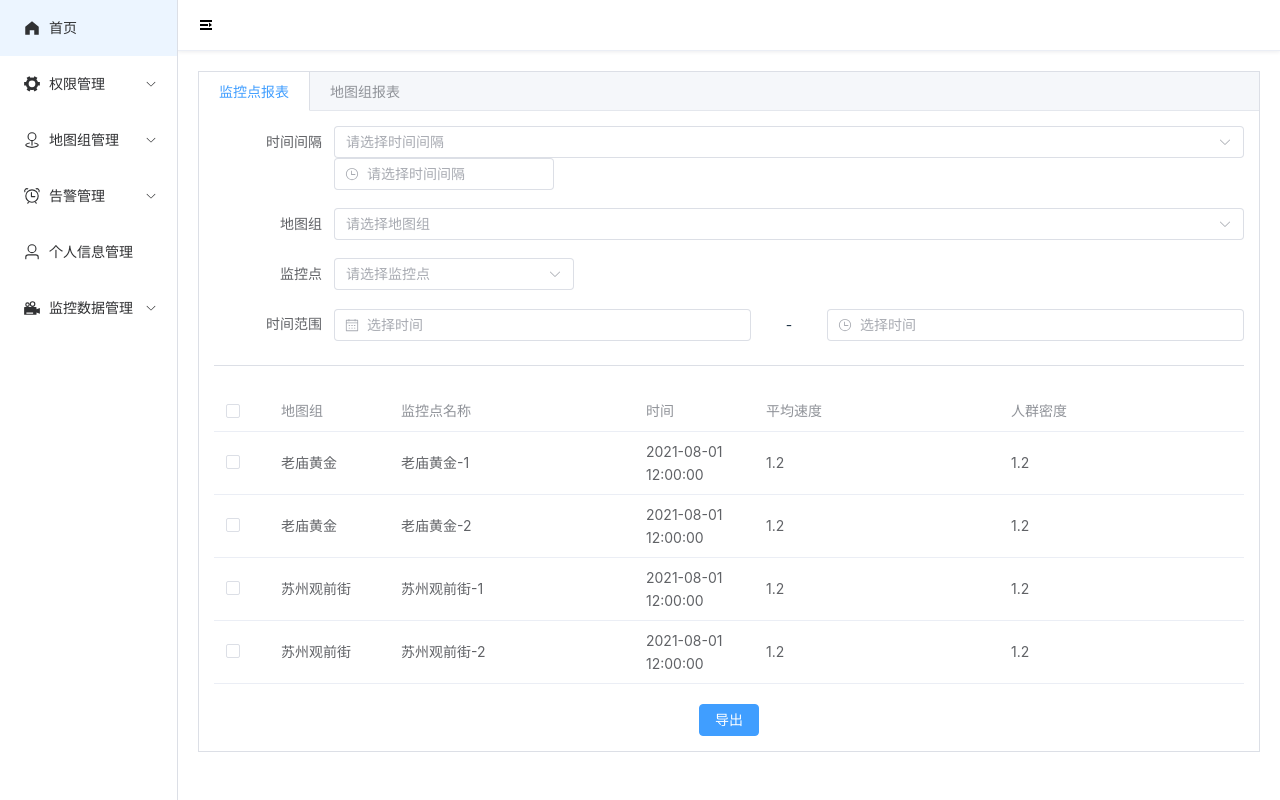
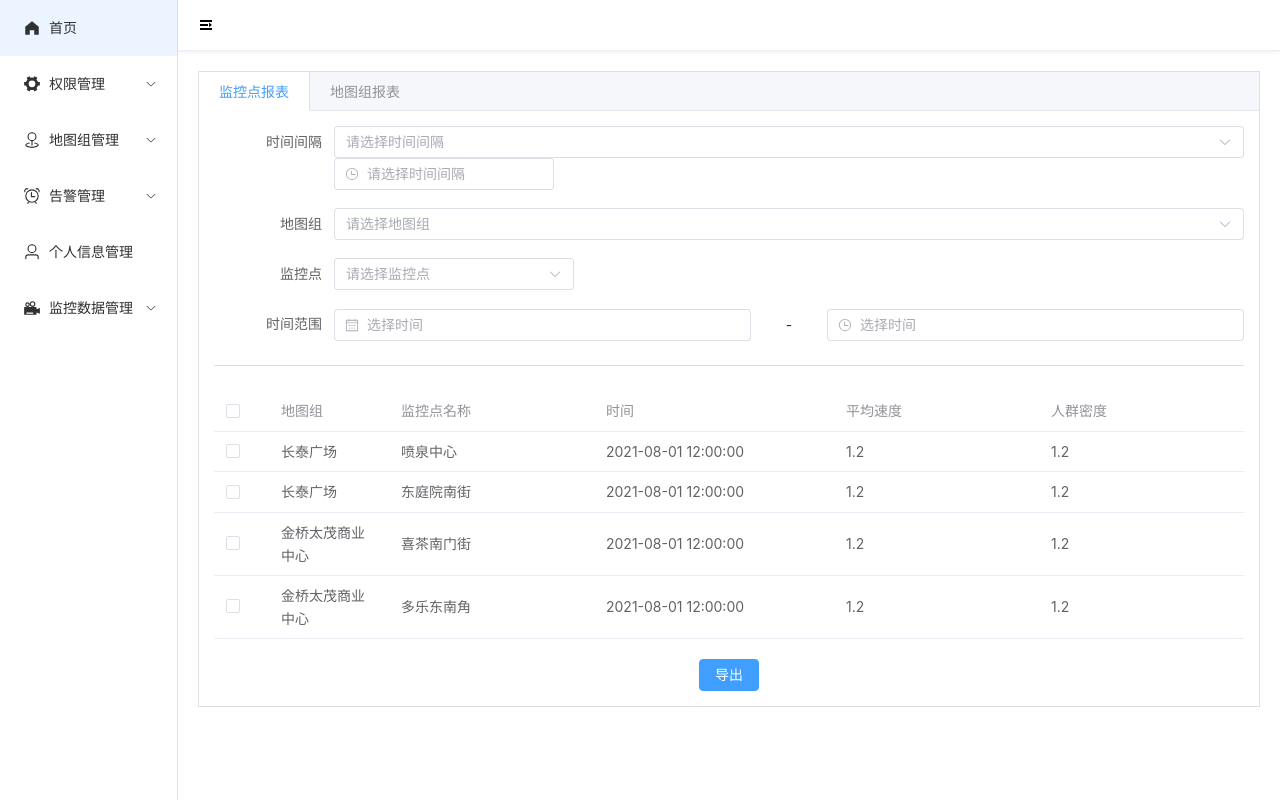
Before and after one commit to jjfly222/pedestrian-flow-monitor, a Vue app in the folder src/main/resources/static/people-flow-management-system/: page /#/query_record_operation/report_view in a window 1280 px wide. Built offline with nearby package versions, Linux system fonts and the light colour scheme.

Commit message:
修改部分页面20点40分

```diff
--- a/src/main/resources/static/people-flow-management-system/src/views/query_record_operation/monitor_view.vue
+++ b/src/main/resources/static/people-flow-management-system/src/views/query_record_operation/monitor_view.vue
@@ -14,7 +14,11 @@
     <el-card class="minitor_view">
       <div v-for="(item, index) in monitorList[mapGroup]" :key="index" class="block">
         <span class="demonstration">{{ item.name }}</span>
-        <el-image style="width: 100px; height: 100px" src="/picture/喷泉中心.jpg" fit="contain"/>
+        <el-image style="width: 250px; height: 180px" :src="item.url" fit="contain"/>
+<!--        <video width="220" height="180" controls>-->
+<!--          &lt;!&ndash; 使用动态属性绑定指定视频文件的路径 &ndash;&gt;-->
+<!--          <source :src="item.url" type="video/mp4"> -->
+<!--        </video>-->
       </div>
     </el-card>
     <div ref="mainEchartsDensity" style="width: 100%; height: 400px; margin-top:20px;"></div>
@@ -28,7 +32,7 @@ import * as echarts from "echarts";
 import {ref, reactive, onMounted} from 'vue'
 
 const mapGroup = ref('1')
-
+const videoUrl= 'http://localhost:8081/video/喷泉中心.mp4'
 const mapGroupOptions = reactive([
   {
     label: '长泰广场',
@@ -43,7 +47,8 @@ const monitorList: object = reactive({
   '1': [
     {
       name: '喷泉中心',
-      url: '/picture/喷泉中心.jpg'
+      // url: 'http://localhost:8081/video/喷泉中心.mp4'
+      url: 'http://localhost:8081/picture/喷泉中心.jpg'
     },
     {
       name: '东庭院南街',
--- a/src/main/resources/static/people-flow-management-system/src/views/query_record_operation/report_view.vue
+++ b/src/main/resources/static/people-flow-management-system/src/views/query_record_operation/report_view.vue
@@ -72,7 +72,7 @@
           <el-table-column type="selection" width="55" />
           <el-table-column property="mapGroup" label="地图组" width="120" />
           <el-table-column property="monitoryPointName" label="监控点名称" show-overflow-tooltip />
-          <el-table-column label="时间" width="120">
+          <el-table-column label="时间" width="240">
             <template #default="scope">{{ scope.row.date }}</template>
           </el-table-column>
           <el-table-column property="averageSpeed" label="平均速度" show-overflow-tooltip />
@@ -151,7 +151,7 @@
         >
           <el-table-column type="selection" width="55" />
           <el-table-column property="mapGroup" label="地图组" width="120" />
-          <el-table-column label="时间" width="120">
+          <el-table-column label="时间" width="240">
             <template #default="scope">{{ scope.row.date }}</template>
           </el-table-column>
           <el-table-column property="averageSpeed" label="平均速度" show-overflow-tooltip />
@@ -193,29 +193,29 @@ const timeIntervalList = reactive([
 
 const mapGroupList = reactive([
   {
-    label: '老庙黄金',
+    label: '长泰广场',
     value: '1',
   },
   {
-    label: '苏州观前街',
+    label: '金桥太茂商业中心',
     value: '2',
   },
 ])
 const monitoryPointList = reactive([
   {
-    label: '老庙黄金-1',
+    label: '喷泉中心',
     value: '1-1',
   },
   {
-    label: '老庙黄金-2',
+    label: '东庭院南街',
     value: '1-2',
   },
   {
-    label: '苏州观前街-1',
+    label: '多乐东南角',
     value: '2-1',
   },
   {
-    label: '苏州观前街-2',
+    label: '特斯拉西北街',
     value: '2-2',
   }
 ])
@@ -235,29 +235,29 @@ interface MapGroup {
 
 const tableData:User[] = [
   {
-    mapGroup: '老庙黄金',
-    monitoryPointName: '老庙黄金-1',
+    mapGroup: '长泰广场',
+    monitoryPointName: '喷泉中心',
     date: '2021-08-01 12:00:00',
     averageSpeed: '1.2',
     crowdDensity: '1.2'
   },
   {
-    mapGroup: '老庙黄金',
-    monitoryPointName: '老庙黄金-2',
+    mapGroup: '长泰广场',
+    monitoryPointName: '东庭院南街',
     date: '2021-08-01 12:00:00',
     averageSpeed: '1.2',
     crowdDensity: '1.2'
   },
   {
-    mapGroup: '苏州观前街',
-    monitoryPointName: '苏州观前街-1',
+    mapGroup: '金桥太茂商业中心',
+    monitoryPointName: '喜茶南门街',
     date: '2021-08-01 12:00:00',
     averageSpeed: '1.2',
     crowdDensity: '1.2'
   },
   {
-    mapGroup: '苏州观前街',
-    monitoryPointName: '苏州观前街-2',
+    mapGroup: '金桥太茂商业中心',
+    monitoryPointName: '多乐东南角',
     date: '2021-08-01 12:00:00',
     averageSpeed: '1.2',
     crowdDensity: '1.2'
@@ -265,13 +265,13 @@ const tableData:User[] = [
 ]
 const mapGroupData:MapGroup[] = [
   {
-    mapGroup: '老庙黄金',
+    mapGroup: '长泰广场',
     date: '2021-08-01 12:00:00',
     averageSpeed: '1.2',
     crowdDensity: '1.2'
   },
   {
-    mapGroup: '苏州观前街',
+    mapGroup: '金桥太茂商业中心',
     date: '2021-08-01 12:00:00',
     averageSpeed: '1.2',
     crowdDensity: '1.2'
--- a/src/main/resources/static/people-flow-management-system/src/views/query_record_operation/warning_info_view.vue
+++ b/src/main/resources/static/people-flow-management-system/src/views/query_record_operation/warning_info_view.vue
@@ -10,9 +10,9 @@
       @selection-change="handleSelectionChange"
     >
       <el-table-column type="selection" width="55" />
-      <el-table-column type="index" width="70" label="序号"/>
+      <el-table-column type="index" width="60" label="序号"/>
       <el-table-column property="warningTitle" label="告警标题" width="120" />
-      <el-table-column property="sendTime" label="发送时间" show-overflow-tooltip />
+      <el-table-column property="sendTime" label="发送时间"width="180" />
       <el-table-column property="warningType" label="类型" width="120" />
       <el-table-column property="mapGroup" label="地图分组" width="120" />
       <el-table-column property="monitorNo" label="监控代号" width="120" />
@@ -29,8 +29,8 @@
           </el-select>
         </template> -->
       </el-table-column>
-      <el-table-column property="alarmDetails" label="处理详情" width="180" show-overflow-tooltip />
-      <el-table-column property="handleTime" label="处理时间" width="180" show-overflow-tooltip />
+      <el-table-column property="alarmDetails" label="处理详情"  show-overflow-tooltip />
+<!--      <el-table-column property="handleTime" label="处理时间" width="180" show-overflow-tooltip />-->
       <el-table-column label="操作" width="180">
         <template #default="scope">
           <div>
@@ -107,8 +107,8 @@ const tableData: User[] = reactive([
     warningTitle: '人群聚集告警',
     sendTime: '2023-12-20 16:00:05',
     warningType: '聚集告警',
-    mapGroup: '老庙黄金',
-    monitorNo: '金街 1 号',
+    mapGroup: '长泰广场',
+    monitorNo: '喷泉中心',
     handleInfo: '未处理',
     handleTime: '',
     alarmDetails: ''
@@ -117,8 +117,8 @@ const tableData: User[] = reactive([
     warningTitle: '人群速度缓慢',
     sendTime: '2023-12-20 16:00:05',
     warningType: '移动速度告警',
-    mapGroup: '老庙黄金',
-    monitorNo: '金街 2 号',
+    mapGroup: '长泰广场',
+    monitorNo: '东庭院南街',
     handleInfo: '已安排疏通',
     handleTime: '2023-12-20 17:25:05',
     alarmDetails: ''
@@ -127,8 +127,8 @@ const tableData: User[] = reactive([
     warningTitle: '人群聚集告警',
     sendTime: '2023-12-20 14:00:05',
     warningType: '聚集告警',
-    mapGroup: '苏州观前街',
-    monitorNo: '观前街 1 号',
+    mapGroup: '长泰广场',
+    monitorNo: '盒马鲜生拐角',
     handleInfo: '忽略',
     handleTime: '',
     alarmDetails: ''
@@ -137,8 +137,8 @@ const tableData: User[] = reactive([
     warningTitle: '人群聚集告警',
     sendTime: '2023-12-20 16:00:05',
     warningType: '聚集告警',
-    mapGroup: '老庙黄金',
-    monitorNo: '金街 1 号',
+    mapGroup: '金桥太茂商业中心',
+    monitorNo: '喜茶南门街',
     handleInfo: '未处理',
     handleTime: '',
     alarmDetails: ''
@@ -147,8 +147,8 @@ const tableData: User[] = reactive([
     warningTitle: '人群聚集告警',
     sendTime: '2023-12-20 16:00:05',
     warningType: '聚集告警',
-    mapGroup: '老庙黄金',
-    monitorNo: '金街 1 号',
+    mapGroup: '金桥太茂商业中心',
+    monitorNo: '多乐东南角',
     handleInfo: '重发',
     handleTime: '',
     alarmDetails: ''
```
Also changed, not shown: 1 other file (tests, documents, lock files or other folders).
